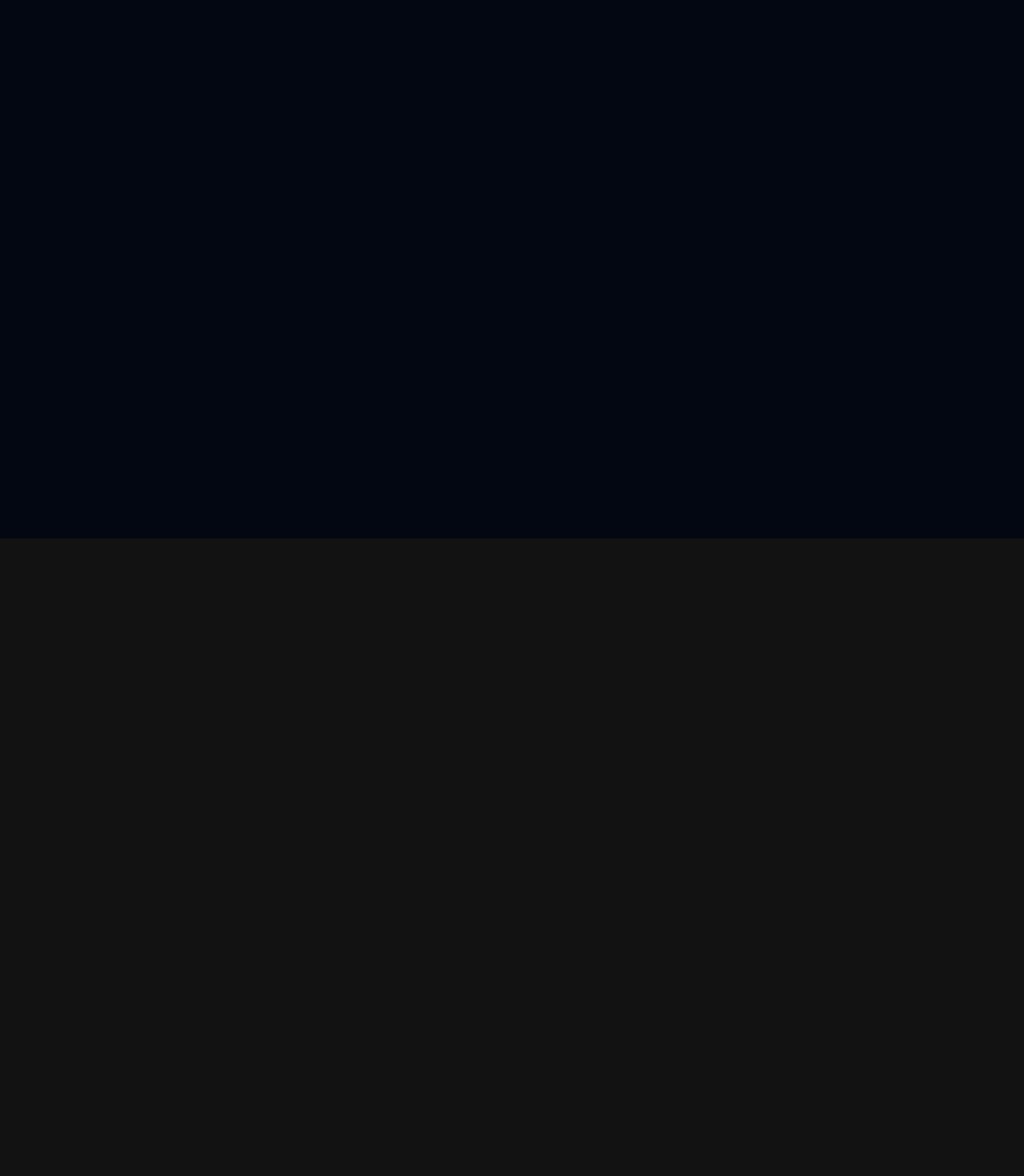
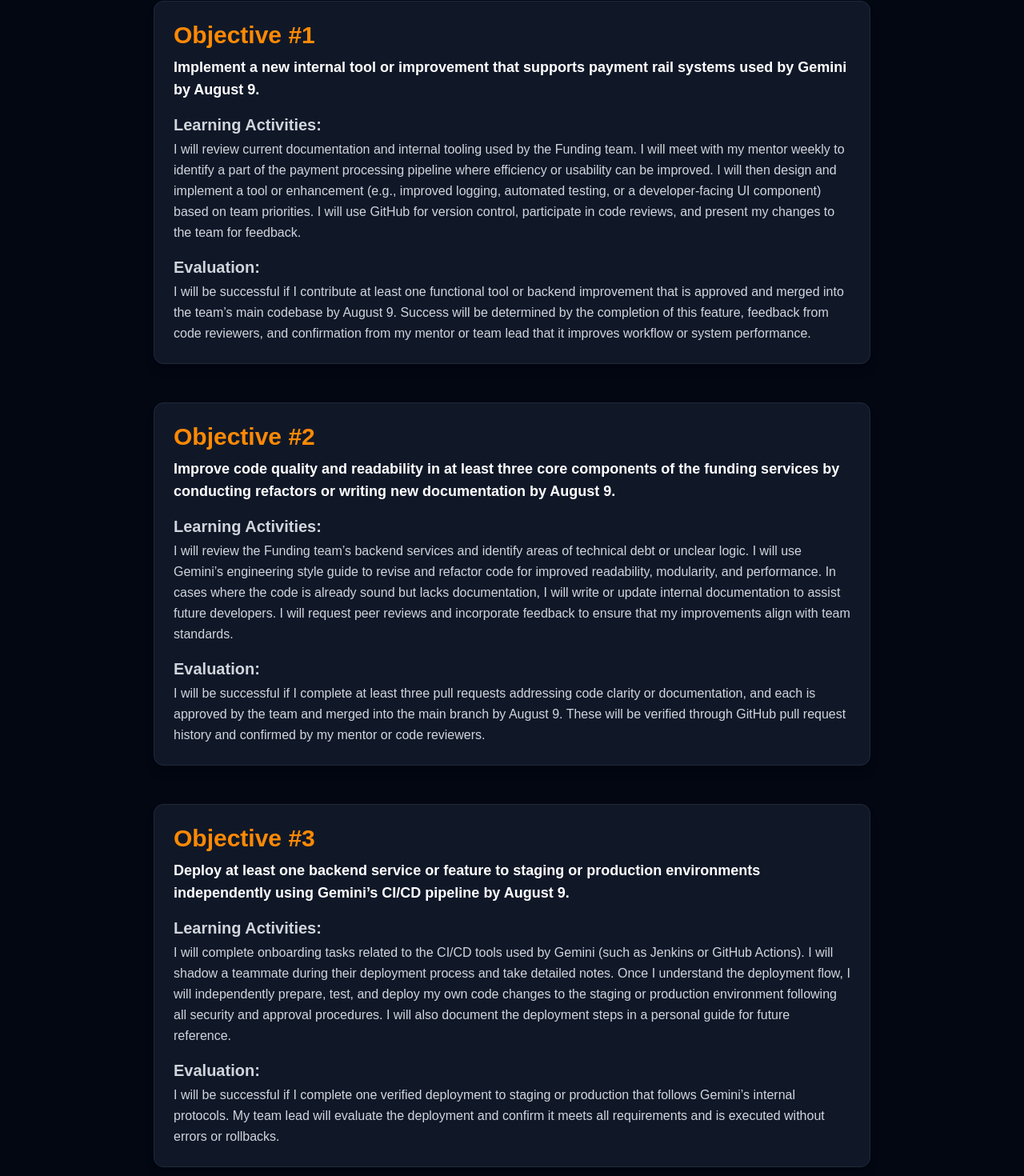
Before and after one commit to Vegito2367/TejPortfolio, a Next.js app in the folder personalwebsite/: page /goals in a window 1280 px wide. Shown: the part 127-1597 px from the top of the page at 80% size. Before the commit the page ends 800 px from the top, so only its background shows below. Built offline with nearby package versions, Linux system fonts and the light colour scheme.

Commit message:
Added goals and objectives

```diff
--- a/personalwebsite/src/app/goals/page.tsx
+++ b/personalwebsite/src/app/goals/page.tsx
@@ -3,7 +3,6 @@
 
 export default function Goals() {
   const [followPos, setFollowPos] = useState({ x: 0, y: 0 });
-
   useEffect(() => {
     function handleMouseMove(e: MouseEvent) {
       setFollowPos({ x: e.pageX, y: e.pageY });
@@ -49,9 +48,65 @@
         className="rounded-full absolute h-5 w-5 bg-orange-600"
       />
       <section className="max-w-4xl mx-auto">
-        <h1 className="text-5xl font-bold text-orange-400 text-center mb-6">
+        <h1 className="text-5xl font-bold text-orange-400 text-center mb-10">
           Goals / Learning Objectives
         </h1>
+
+        <div className="space-y-12">
+          {/* Objective 1 */}
+          <div className="bg-gray-900 p-6 rounded-xl shadow-lg border border-gray-800">
+            <h2 className="text-3xl font-bold text-orange-400 mb-2">
+              Objective #1
+            </h2>
+            <p className="text-lg text-white font-semibold mb-4">
+              Implement a new internal tool or improvement that supports payment rail systems used by Gemini by August 9.
+            </p>
+            <h3 className="text-xl text-gray-300 font-bold mb-1">Learning Activities:</h3>
+            <p className="text-gray-300 leading-relaxed mb-4">
+              I will review current documentation and internal tooling used by the Funding team. I will meet with my mentor weekly to identify a part of the payment processing pipeline where efficiency or usability can be improved. I will then design and implement a tool or enhancement (e.g., improved logging, automated testing, or a developer-facing UI component) based on team priorities. I will use GitHub for version control, participate in code reviews, and present my changes to the team for feedback.
+            </p>
+            <h3 className="text-xl text-gray-300 font-bold mb-1">Evaluation:</h3>
+            <p className="text-gray-300 leading-relaxed">
+              I will be successful if I contribute at least one functional tool or backend improvement that is approved and merged into the team’s main codebase by August 9. Success will be determined by the completion of this feature, feedback from code reviewers, and confirmation from my mentor or team lead that it improves workflow or system performance.
+            </p>
+          </div>
+
+          {/* Objective 2 */}
+          <div className="bg-gray-900 p-6 rounded-xl shadow-lg border border-gray-800">
+            <h2 className="text-3xl font-bold text-orange-400 mb-2">
+              Objective #2
+            </h2>
+            <p className="text-lg text-white font-semibold mb-4">
+              Improve code quality and readability in at least three core components of the funding services by conducting refactors or writing new documentation by August 9.
+            </p>
+            <h3 className="text-xl text-gray-300 font-bold mb-1">Learning Activities:</h3>
+            <p className="text-gray-300 leading-relaxed mb-4">
+              I will review the Funding team’s backend services and identify areas of technical debt or unclear logic. I will use Gemini’s engineering style guide to revise and refactor code for improved readability, modularity, and performance. In cases where the code is already sound but lacks documentation, I will write or update internal documentation to assist future developers. I will request peer reviews and incorporate feedback to ensure that my improvements align with team standards.
+            </p>
+            <h3 className="text-xl text-gray-300 font-bold mb-1">Evaluation:</h3>
+            <p className="text-gray-300 leading-relaxed">
+              I will be successful if I complete at least three pull requests addressing code clarity or documentation, and each is approved by the team and merged into the main branch by August 9. These will be verified through GitHub pull request history and confirmed by my mentor or code reviewers.
+            </p>
+          </div>
+
+          {/* Objective 3 */}
+          <div className="bg-gray-900 p-6 rounded-xl shadow-lg border border-gray-800">
+            <h2 className="text-3xl font-bold text-orange-400 mb-2">
+              Objective #3
+            </h2>
+            <p className="text-lg text-white font-semibold mb-4">
+              Deploy at least one backend service or feature to staging or production environments independently using Gemini’s CI/CD pipeline by August 9.
+            </p>
+            <h3 className="text-xl text-gray-300 font-bold mb-1">Learning Activities:</h3>
+            <p className="text-gray-300 leading-relaxed mb-4">
+              I will complete onboarding tasks related to the CI/CD tools used by Gemini (such as Jenkins or GitHub Actions). I will shadow a teammate during their deployment process and take detailed notes. Once I understand the deployment flow, I will independently prepare, test, and deploy my own code changes to the staging or production environment following all security and approval procedures. I will also document the deployment steps in a personal guide for future reference.
+            </p>
+            <h3 className="text-xl text-gray-300 font-bold mb-1">Evaluation:</h3>
+            <p className="text-gray-300 leading-relaxed">
+              I will be successful if I complete one verified deployment to staging or production that follows Gemini’s internal protocols. My team lead will evaluate the deployment and confirm it meets all requirements and is executed without errors or rollbacks.
+            </p>
+          </div>
+        </div>
       </section>
     </main>
   );
```
